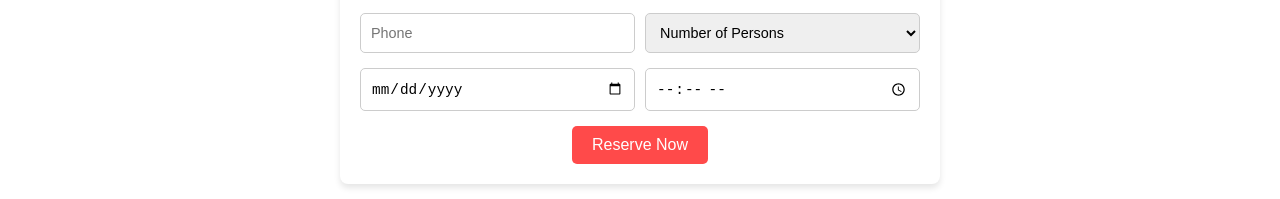
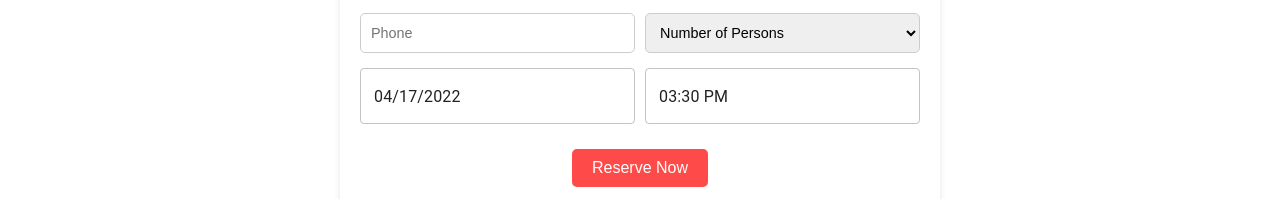
Before and after one commit to Nishant55559/My-desert, a React (Create React App) app: page /Reserve_table in a window 1280 px wide. Shown: the part 1078-1277 px from the top of the page. Built offline with nearby package versions, Linux system fonts and the light colour scheme.

Commit message:
final update

```diff
--- a/package.json
+++ b/package.json
@@ -3,7 +3,13 @@
   "version": "0.1.0",
   "private": true,
   "dependencies": {
+    "@emotion/react": "^11.14.0",
+    "@emotion/styled": "^11.14.0",
+    "@mui/lab": "^6.0.0-beta.25",
+    "@mui/material": "^6.4.2",
+    "@mui/x-date-pickers": "^7.25.0",
     "cra-template": "1.2.0",
+    "dayjs": "^1.11.13",
     "firebase": "^11.2.0",
     "my": "file:",
     "react": "^19.0.0",
--- a/src/component/about/about_log/about_log.js
+++ b/src/component/about/about_log/about_log.js
@@ -12,7 +12,7 @@ function AboutLog (){
         </div>
         <div className="about_log_text">
           <h2>Book a Table</h2>
-          <Link to="/menu"> <button className="about_log_button">RESERVE</button></Link>
+          <Link to="/reserve_table"> <button className="about_log_button">RESERVE</button></Link>
         </div>
       </div>
 
@@ -21,7 +21,7 @@ function AboutLog (){
           <img src={about4} alt="Our Cocktails" className="zoom_effect" />
         </div>
         <div className="about_log_text">
-          <h2>Our Cocktails</h2>
+          <h2>Our Starters and Refreshments</h2>
           <Link to="/menu"><button className="about_log_button">OUR MENU</button></Link>
 
         </div>
--- a/src/component/reserve_table/feedback/feedback.js
+++ b/src/component/reserve_table/feedback/feedback.js
@@ -18,7 +18,7 @@ const Feedback = () => {
           </div>
           <div className="form-group">
             <label htmlFor="phone">Phone</label>
-            <input type="tel" id="phone" name="phone" placeholder="Enter your phone number" />
+            <input type="text" pattern="[0-9]*" id="phone" name="phone" placeholder="Enter your phone number" />
           </div>
           <div className="form-group">
             <label htmlFor="message">Message</label>
--- a/src/component/reserve_table/reserve_form/reserve_form.css
+++ b/src/component/reserve_table/reserve_form/reserve_form.css
@@ -68,3 +68,16 @@
         flex-direction: column;
     }
 }
+
+
+.dateIprow{
+    display: flex;
+    flex-direction: row;
+    gap: 10px;
+    align-items: stretch;
+}
+
+.dateIprow .MuiFormControl-root {
+    flex: 1; /* Ensures equal width */
+    min-width: 150px; /* Adjust as needed */
+}
--- a/src/component/reserve_table/reserve_form/reserve_form.js
+++ b/src/component/reserve_table/reserve_form/reserve_form.js
@@ -1,4 +1,9 @@
 import './reserve_form.css';
+import dayjs from 'dayjs';
+import { LocalizationProvider } from '@mui/x-date-pickers/LocalizationProvider';
+import { DatePicker } from '@mui/x-date-pickers/DatePicker';
+import { AdapterDayjs } from '@mui/x-date-pickers/AdapterDayjs';
+import { TimePicker } from '@mui/x-date-pickers/TimePicker';
 
 function ReserveForm() {
   return (
@@ -21,10 +26,16 @@ function ReserveForm() {
             <option value="5">5 persons</option>
           </select>
         </div>
-        <div className="custom-reserve-form-group">
-          <input type="date" required />
-          <input type="time" required />
+        <div className='dateIprow'>
+        <LocalizationProvider dateAdapter={AdapterDayjs}>
+          <DatePicker defaultValue={dayjs('2022-04-17')}sx={{ width: '100%' }} />
+
+          <TimePicker defaultValue={dayjs('2022-04-17T15:30')}  sx={{ width: '100%' }}/>
+           </LocalizationProvider>
         </div>
+        <div
+        style={{height:"25px"}}
+        ></div>
         <button type="submit" className="custom-reserve-form-button">Reserve Now</button>
       </form>
     </div>
```
Also changed, not shown: 1 other file (tests, documents, lock files or other folders).
